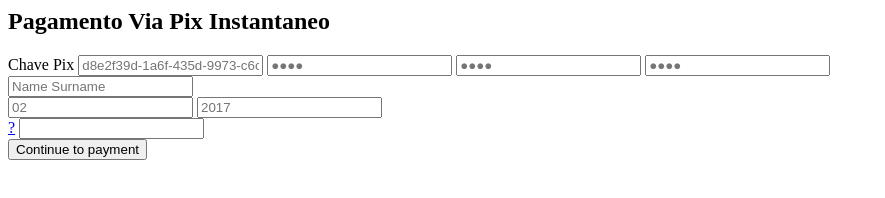
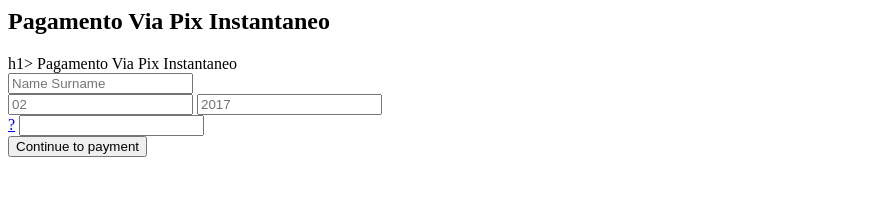
Before and after one commit to minezinxq/compra-mixxz, a plain HTML site: page index.html in a window 1280 px wide. Shown: the whole page, without its empty margins (0-885 px from the left). Drawn offline with Linux system fonts and the light colour scheme.

Commit message:
Update index.html

```diff
--- a/index.html
+++ b/index.html
@@ -6,12 +6,10 @@
             </h1>
             <form action="" if="cc-form" autocomplete="off">
                 <div class="group card-number">
-                    <label for="first">Chave Pix</label>
-                    <input type="text" id="first" class="cc-num" ty"" maxlength="4" placeholder="d8e2f39d-1a6f-435d-9973-c6c6c6bbcdeb">
-                    <input type="text" id="second" class="cc-num" type="text" maxlength="4" placeholder="&#9679;&#9679;&#9679;&#9679;">
-                    <input type="text" id="third" class="cc-num" type="text" maxlength="4" placeholder="&#9679;&#9679;&#9679;&#9679;">
-                    <input type="text" id="fourth" class="cc-num" type="text" maxlength="4" placeholder="&#9679;&#9679;&#9679;&#9679;">
-                </div>
+                    h1>
+                Pagamento Via Pix Instantaneo
+            </h1>
+            <form action="" if="cc-form" autocomplete="off">
                 <div class="group card-name">
                     <label for="name"></label>
                     <input type="text" id="name" class="" type="text" maxlength="20" placeholder="Name Surname">
```
